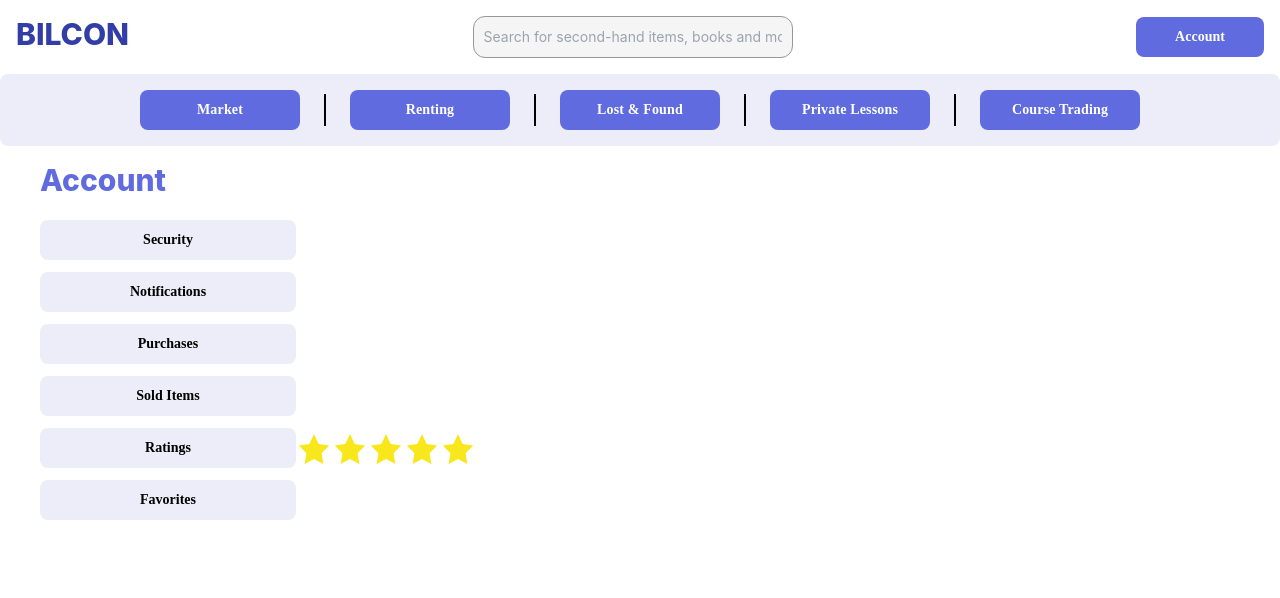
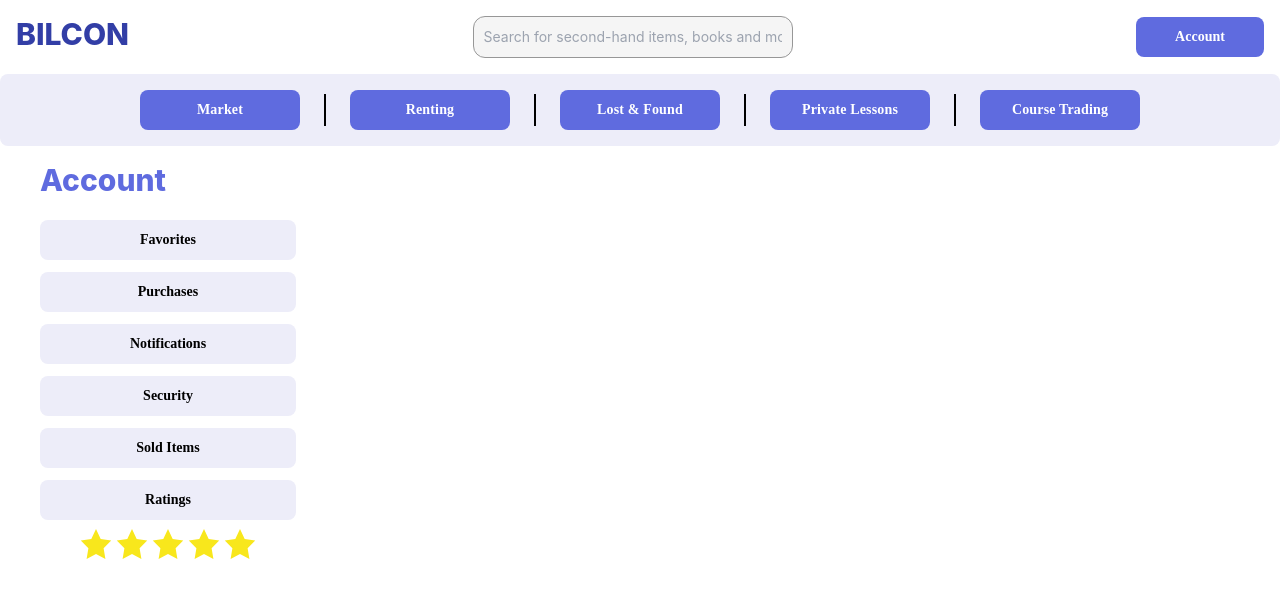
Before and after one commit to GokalpGokdogan/Bilcon, a React (Create React App) app in the folder bilcon-frontend/: page /accountPage in a window 1280 px wide. Shown: the top 598 px of the page. Built offline with nearby package versions, Linux system fonts and the light colour scheme.

Commit message:
cooler account ~ali

```diff
--- a/bilcon-frontend/src/screens/accountPage.js
+++ b/bilcon-frontend/src/screens/accountPage.js
@@ -50,17 +50,18 @@ function AccountPage()
             <div className='flex flex-row'>
         <div className='flex flex-col bg-white h-screen px-10'>
             <p className='font-inter font-extrabold text-3xl text-ui-purple my-4'>Account</p>
+            <Link type="submit" to="/home" className={buttonClassAccount}>Favorites</Link>
+            <Link type="submit" to="/home" className={buttonClassAccount}>Purchases</Link>
+            <Link type="submit" to="/home" className={buttonClassAccount}>Notifications</Link>
+
+
             <Link type="submit" to="/home" className={buttonClassAccount}>Security</Link>
-            <Link type="submit" to="/home" className={buttonClassAccount}>Notifications</Link>
-            <Link type="submit" to="/home" className={buttonClassAccount}>Purchases</Link>
             <Link type="submit" to="/home" className={buttonClassAccount}>Sold Items</Link>
+            <Link type="submit" to="/home" className={buttonClassAccount}>Ratings</Link>
+            <div className='flex flex-row justify-center'>
 
-            <div className='flex flex-row justify-center'>
-                <Link type="submit" to="/home" className={buttonClassAccount}>Ratings</Link>
                 {starIcons}
             </div>
-
-            <Link type="submit" to="/home" className={buttonClassAccount}>Favorites</Link>
 
             <div className='flex flex-col w-64 mt-3'>
 
```
